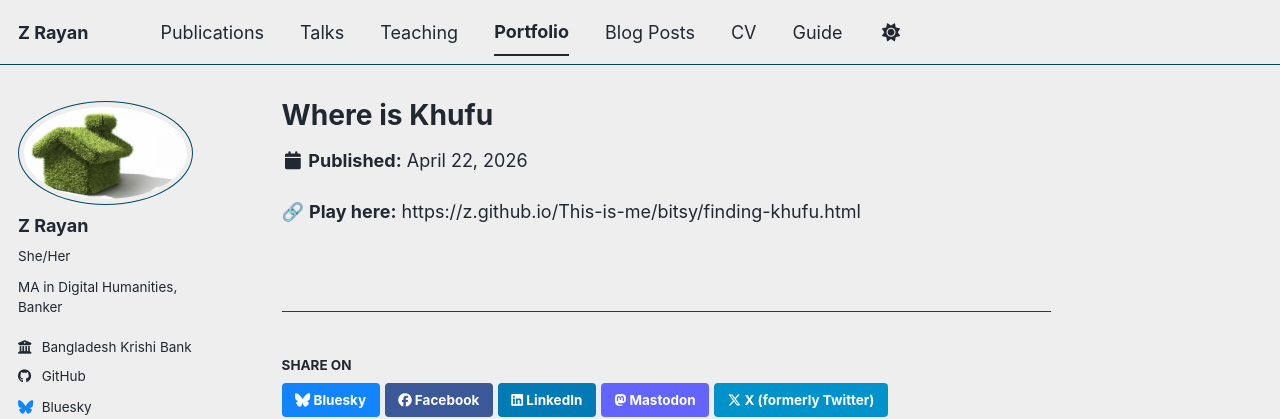
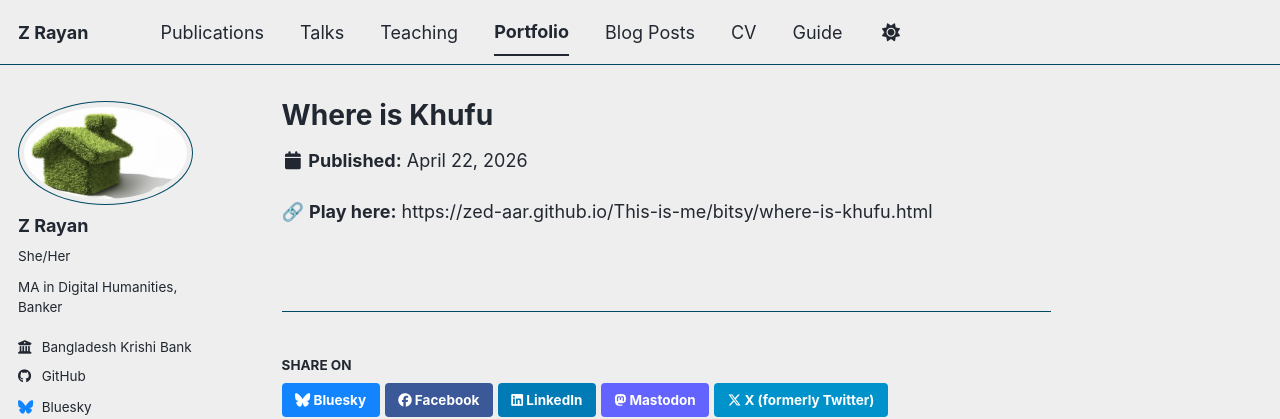
Before and after one commit to zed-aar/This-is-me, a Jekyll site: the page built from _portfolio/portfolio-2.md, in a window 1280 px wide. Shown: the top 419 px of the page. Built offline with Jekyll 4.4.1, drawn with Linux system fonts in a browser that asks for light colours; a script bundle is joined from its source files by our own code; library files that are not in the unit come from our copies; some of the changed lines change nothing that is shown.

Commit message:
Update portfolio-2.md

```diff
--- a/_portfolio/portfolio-2.md
+++ b/_portfolio/portfolio-2.md
@@ -4,4 +4,4 @@ excerpt: "Minimalist Bitsy game exploring wandering, humor, and unresolved meani
 collection: portfolio
 ---
 
-🔗 **Play here:** https://z.github.io/This-is-me/bitsy/finding-khufu.html
+🔗 **Play here:** https://zed-aar.github.io/This-is-me/bitsy/where-is-khufu.html
```
